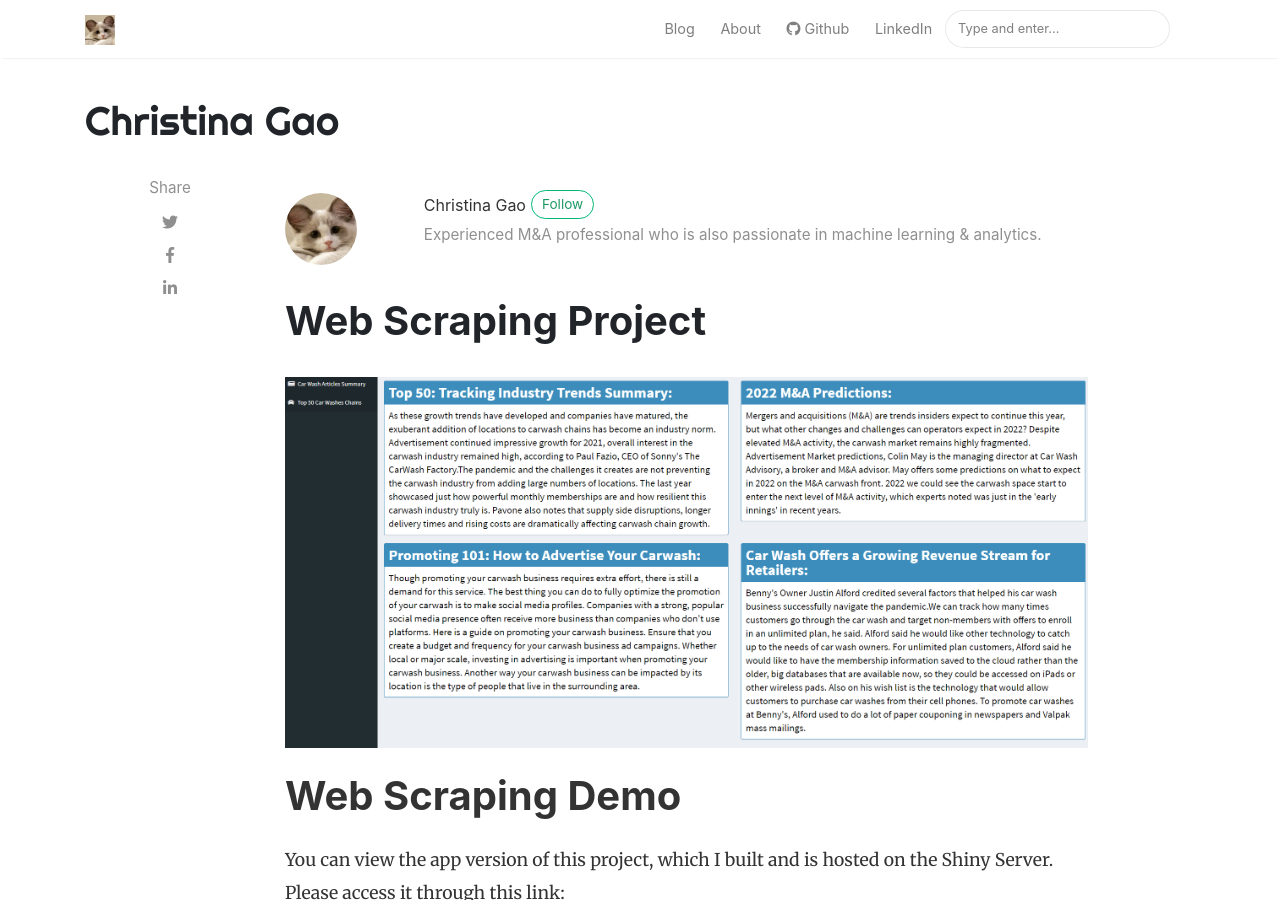
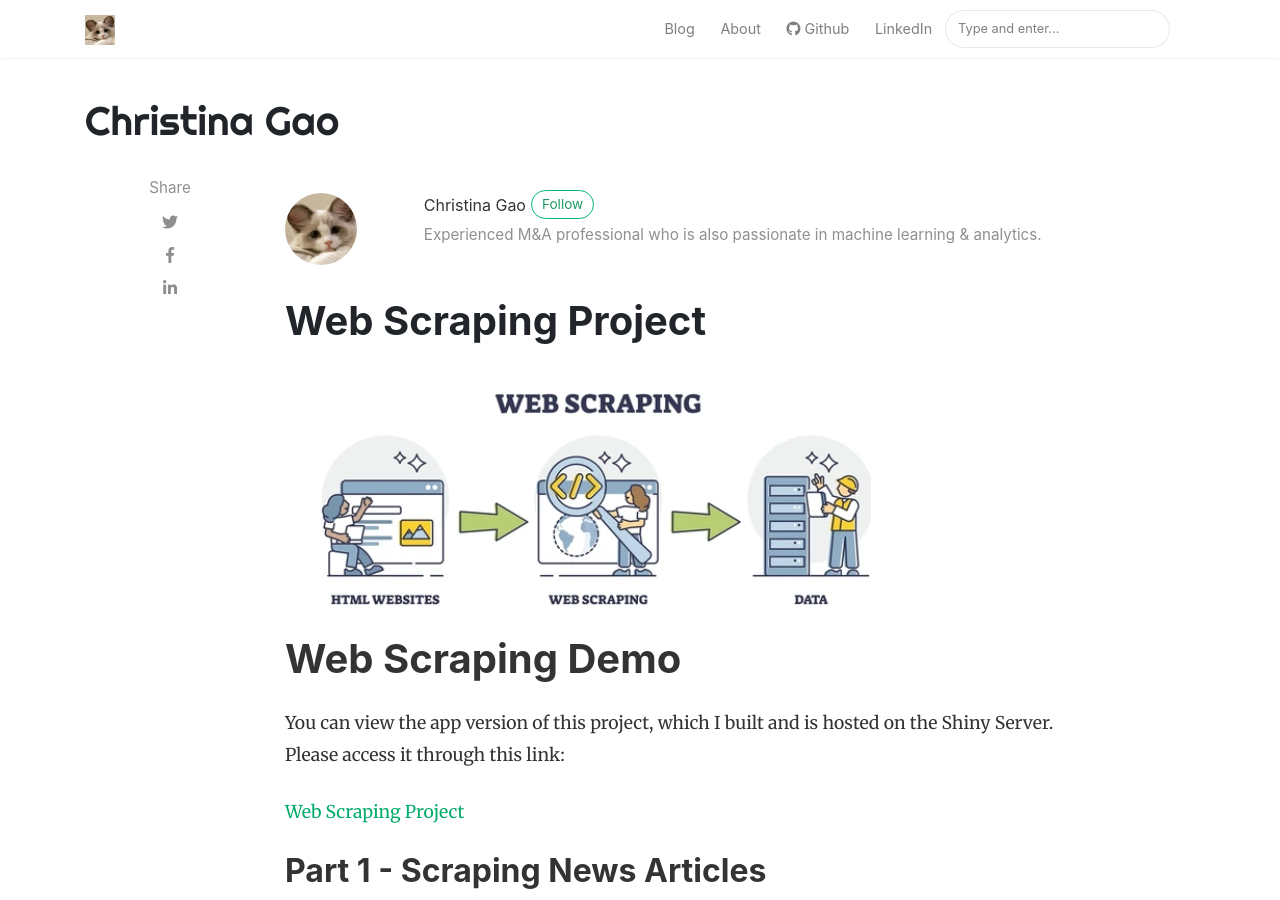
Before and after one commit to qinggao68/qinggao68.github.io, a Jekyll site: the page built from _posts/2022-05-09-web-scraping.md, in a window 1280 px wide and 900 px high. Built offline with Jekyll 4.4.1, drawn with Linux system fonts in a browser that asks for light colours; nearby versions of some CDN libraries; comment, search, counter and statistics services are not loaded.

Commit message:
change pics

```diff
--- a/_posts/2022-05-09-web-scraping.md
+++ b/_posts/2022-05-09-web-scraping.md
@@ -5,7 +5,7 @@ author: Christina
 # categories: [ Jekyll, tutorial ]
 # tags: [red, yellow]
 categories: [ Project ]
-image: assets/images/news_article.png
+image: assets/images/web_scrape1.png
 description: ""
 featured: true
 hidden: true
```
